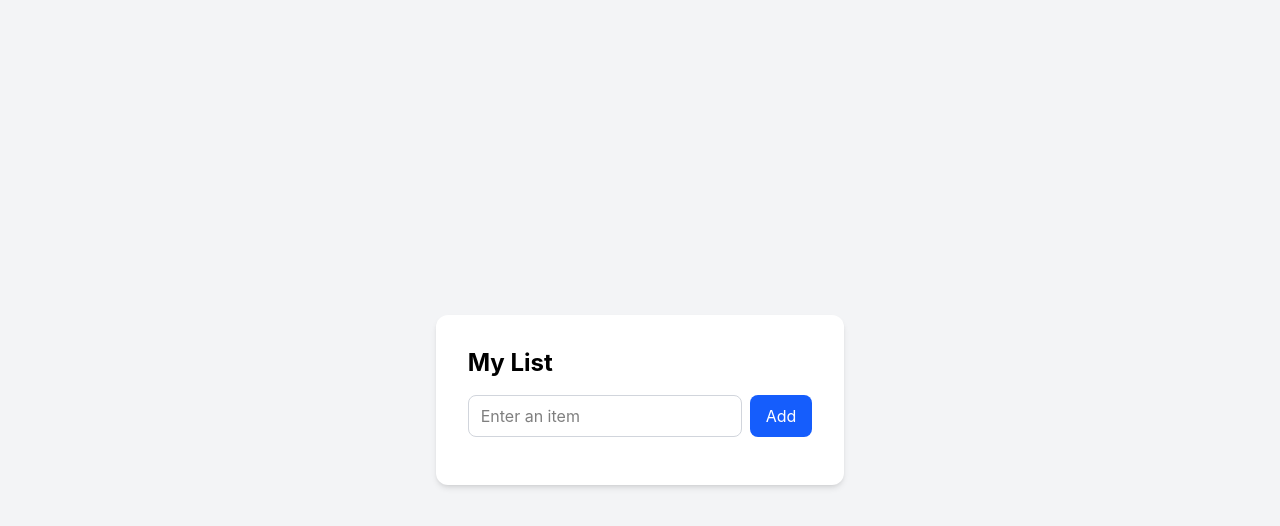
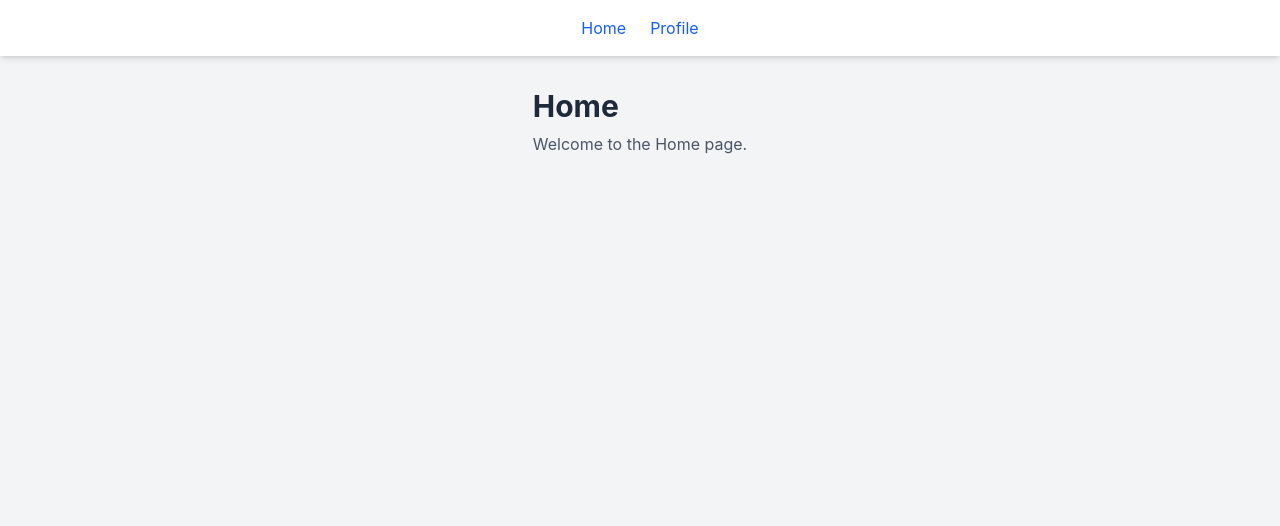
Before and after one commit to mtuannh/mtuannh-focusbear-intern, a React (Vite) app in the folder react-tailwind-practice/: page / in a window 1280 px wide. Shown: the top 526 px of the page. Built offline with nearby package versions, Linux system fonts and the light colour scheme.

Commit message:
issue #26

```diff
--- a/react-tailwind-practice/package.json
+++ b/react-tailwind-practice/package.json
@@ -13,6 +13,7 @@
     "@tailwindcss/vite": "^4.3.3",
     "react": "^19.2.8",
     "react-dom": "^19.2.8",
+    "react-router-dom": "^7.18.3",
     "tailwindcss": "^4.3.3"
   },
   "devDependencies": {
--- a/react-tailwind-practice/src/App.jsx
+++ b/react-tailwind-practice/src/App.jsx
@@ -1,16 +1,37 @@
-import ListForm from './components/ListForm'
+import { BrowserRouter, Routes, Route, Link } from 'react-router-dom'
+import Home from './components/Home'
+import Profile from './components/Profile'
 
 function App() {
   return (
-    <div className="min-h-screen bg-gray-100 flex items-center justify-center">
-      <div className="bg-white p-8 rounded-xl shadow-md">
-        <h1 className="text-2xl font-bold mb-4">
-          My List
-        </h1>
+    <BrowserRouter>
+      <div className="min-h-screen bg-gray-100">
+        <nav className="bg-white shadow-md p-4">
+          <div className="flex justify-center gap-6">
+            <Link
+              to="/"
+              className="text-blue-600 hover:text-blue-800"
+            >
+              Home
+            </Link>
 
-        <ListForm />
+            <Link
+              to="/profile"
+              className="text-blue-600 hover:text-blue-800"
+            >
+              Profile
+            </Link>
+          </div>
+        </nav>
+
+        <main className="flex justify-center p-8">
+          <Routes>
+            <Route path="/" element={<Home />} />
+            <Route path="/profile" element={<Profile />} />
+          </Routes>
+        </main>
       </div>
-    </div>
+    </BrowserRouter>
   )
 }
 
--- /dev/null
+++ b/react-tailwind-practice/src/components/Home.jsx
@@ -0,0 +1,15 @@
+function Home() {
+    return (
+    <div>
+        <h1 className="text-3xl font-bold text-gray-800">
+        Home
+        </h1>
+
+        <p className="mt-2 text-gray-600">
+        Welcome to the Home page.
+        </p>
+    </div>
+    )
+}
+
+export default Home
--- /dev/null
+++ b/react-tailwind-practice/src/components/Profile.jsx
@@ -0,0 +1,15 @@
+function Profile() {
+    return (
+    <div>
+        <h1 className="text-3xl font-bold text-gray-800">
+        Profile
+        </h1>
+
+        <p className="mt-2 text-gray-600">
+        This is the Profile page.
+        </p>
+    </div>
+    )
+}
+
+export default Profile
```
Also changed, not shown: 2 other files (tests, documents, lock files or other folders).
